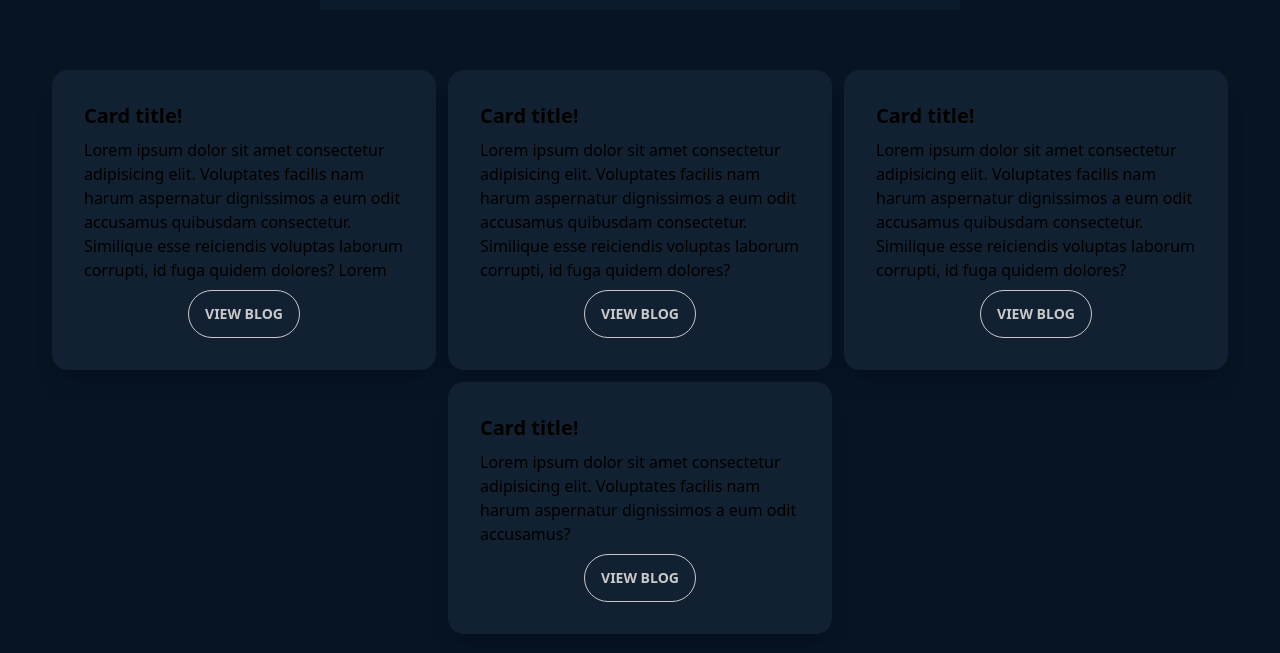
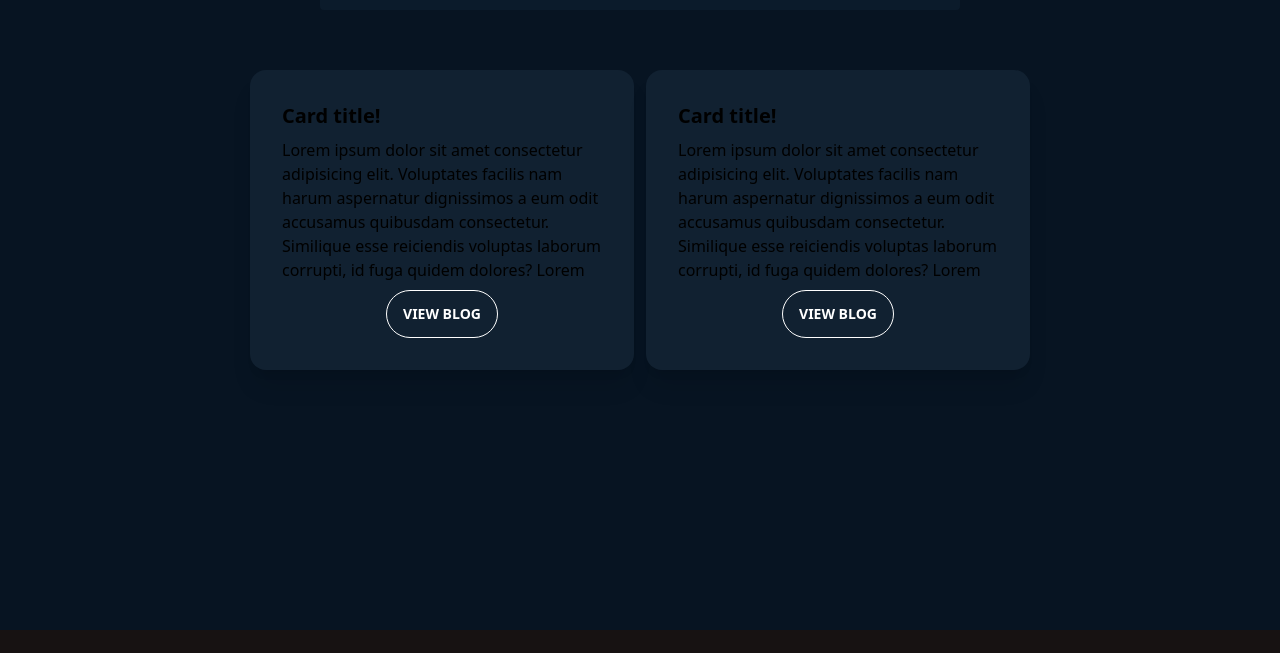
Before and after one commit to MisterH100/Insights-Blog-App, a Next.js app: page / in a window 1280 px wide. Shown: the part 299-952 px from the top of the page. After the commit the page ends 929 px from the top, so only its background shows below. Built offline with nearby package versions, Linux system fonts and the light colour scheme.

Commit message:
add Loading

```diff
--- a/app/components/Blog.tsx
+++ b/app/components/Blog.tsx
@@ -3,20 +3,27 @@ import Link from "next/link";
 const Blog =()=>{
     return(
         <section className="p-10">
-            <article className="min-h-screen px-10">
+            <article className="min-h-screen px-2 md:px-10">
                 <div className="hero-content">
                     <div className="w-full">
-                        <div className="flex items-center justify-between">
-                            <h1 className="text-5xl font-bold">Hello there</h1>
-                            <div className="w-14">
+                        <div className="py-4">
+                            <div className="flex items-center gap-2 w-20">
+                                <div className="avatar">
+                                    <div className="w-24 rounded bg-slate-400">
+                                        <img
+                                            src=""
+                                            alt="image"
+                                        />
+                                    </div>
+                                </div>
                                 <div>
-                                    <p className="stat-title">Info:</p>
+                                    <p className="stat-title">Name</p>
                                     <p className="stat-value text-base">00/00/00</p>
-                                    <p className="stat-desc">written by: </p>
+                                    <p className="stat-desc">insights</p>
                                 </div>
                             </div>
                         </div>
-
+                        <h1 className="text-5xl font-bold">Hello there</h1>
                         <p className="py-6">
                             Lorem ipsum dolor sit amet consectetur adipisicing elit. Sint voluptatum debitis incidunt quia eos. Ea possimus voluptas modi reprehenderit tempora, autem quo nostrum sed laborum consectetur officiis quis dolorem error? Lorem ipsum dolor sit amet consectetur adipisicing elit. Suscipit magnam vitae aspernatur dolorum error officiis ipsam ratione! Consequatur iure excepturi ratione, nesciunt alias molestiae saepe voluptatibus est officia aperiam minus! Lorem ipsum dolor sit amet consectetur adipisicing elit. Praesentium, sed! Ducimus, tempora ea! Animi reiciendis eum vitae cum cupiditate quibusdam voluptatum, minima deserunt aliquid sit, veritatis architecto natus, laudantium est.
                         </p>
--- a/app/components/Blogs.tsx
+++ b/app/components/Blogs.tsx
@@ -1,51 +1,52 @@
+"use client";
 import Link from "next/link";
+import { useEffect, useState } from "react";
+import Loading from "./Loading";
 
 const Blogs = ()=>{
+    const [loading, setLoading] = useState(true);
+
+    useEffect(()=>{
+    setTimeout(()=>{
+        setLoading(false)
+    }, 2000)
+    })
+
     return(
         <section className="w-full flex flex-wrap justify-center gap-3 p-10">
+            {loading? <Loading/>:
+                <>
                     <div className="card w-96 bg-[#112131] shadow-xl">
                         <div className="card-body">
                             <h2 className="card-title">Card title!</h2>
-                    <p className="h-32 overflow-hidden text-ellipsis">Lorem ipsum dolor sit amet consectetur adipisicing elit. Voluptates facilis nam harum aspernatur dignissimos a eum odit accusamus quibusdam consectetur. Similique esse reiciendis voluptas laborum corrupti, id fuga quidem dolores?
-                    Lorem ipsum dolor sit amet consectetur adipisicing elit. Adipisci ea, autem dolores labore culpa laudantium minus ipsam aspernatur animi architecto ratione sit modi ex. Repellat dolorem voluptate ut earum consequuntur.
+                            <p className="h-36 overflow-hidden text-ellipsis text-base">Lorem ipsum dolor sit amet consectetur adipisicing elit. Voluptates facilis nam harum aspernatur dignissimos a eum odit accusamus quibusdam consectetur. Similique esse reiciendis voluptas laborum corrupti, id fuga quidem dolores?
+                            Lorem ipsum dolor sit amet consectetur adipisicing elit. Adipisci ea, autem dolores labore culpa laudantium minus ipsam aspernatur animi architecto ratione sit modi ex. Repellat dolorem voluptate ut earum consequuntur.Lorem ipsum dolor sit amet consectetur adipisicing elit. Quasi, voluptate harum iure in distinctio sunt beatae culpa aliquam magnam voluptates ex asperiores nostrum, perferendis animi, eaque vitae dolorem corrupti quo.
                             </p>
                             <div className="card-actions justify-center">
                             <Link href={'/1'}>
-                        <button className="btn btn-outline">View Blog</button>
+                                <button className="btn btn-outline text-white">View Blog</button>
                             </Link>
                             </div>
                         </div>
+
                     </div>
 
                     <div className="card w-96 bg-[#112131] shadow-xl">
                         <div className="card-body">
                             <h2 className="card-title">Card title!</h2>
-                    <p>Lorem ipsum dolor sit amet consectetur adipisicing elit. Voluptates facilis nam harum aspernatur dignissimos a eum odit accusamus quibusdam consectetur. Similique esse reiciendis voluptas laborum corrupti, id fuga quidem dolores?</p>
+                            <p className="h-36 overflow-hidden text-ellipsis text-base">Lorem ipsum dolor sit amet consectetur adipisicing elit. Voluptates facilis nam harum aspernatur dignissimos a eum odit accusamus quibusdam consectetur. Similique esse reiciendis voluptas laborum corrupti, id fuga quidem dolores?
+                            Lorem ipsum dolor sit amet consectetur adipisicing elit. Adipisci ea, autem dolores labore culpa laudantium minus ipsam aspernatur animi architecto ratione sit modi ex. Repellat dolorem voluptate ut earum consequuntur.Lorem ipsum dolor sit amet consectetur adipisicing elit. Quasi, voluptate harum iure in distinctio sunt beatae culpa aliquam magnam voluptates ex asperiores nostrum, perferendis animi, eaque vitae dolorem corrupti quo.
+                            </p>
                             <div className="card-actions justify-center">
-                    <button className="btn btn-outline">View Blog</button>
+                            <Link href={'/1'}>
+                                <button className="btn btn-outline text-white">View Blog</button>
+                            </Link>
                             </div>
                         </div>
                     </div>
+                </>
+            }
 
-            <div className="card w-96 bg-[#112131] shadow-xl">
-                <div className="card-body">
-                    <h2 className="card-title">Card title!</h2>
-                    <p>Lorem ipsum dolor sit amet consectetur adipisicing elit. Voluptates facilis nam harum aspernatur dignissimos a eum odit accusamus quibusdam consectetur. Similique esse reiciendis voluptas laborum corrupti, id fuga quidem dolores?</p>
-                    <div className="card-actions justify-center">
-                    <button className="btn btn-outline">View Blog</button>
-                    </div>
-                </div>
-            </div>
-
-            <div className="card w-96 bg-[#112131] shadow-xl">
-                <div className="card-body">
-                    <h2 className="card-title">Card title!</h2>
-                    <p>Lorem ipsum dolor sit amet consectetur adipisicing elit. Voluptates facilis nam harum aspernatur dignissimos a eum odit accusamus?</p>
-                    <div className="card-actions justify-center">
-                    <button className="btn btn-outline">View Blog</button>
-                    </div>
-                </div>
-            </div>
         </section>
     )
 }
--- /dev/null
+++ b/app/components/Loading.tsx
@@ -0,0 +1,9 @@
+const Loading = () =>{
+    return(
+        <section className="absolute flex justify-center w-full bg-[#071422]">
+            <span className="loading loading-spinner loading-lg"></span>
+        </section>
+    )
+}
+
+export default Loading;
--- a/app/layout.tsx
+++ b/app/layout.tsx
@@ -1,7 +1,8 @@
+"use client";
 import Header from './components/Header'
 import './globals.css'
 import type { Metadata } from 'next'
-
+import { useState} from 'react'
 
 export const metadata: Metadata = {
   title: 'Insights blog',
@@ -9,9 +10,11 @@ export const metadata: Metadata = {
 }
 
 export default function RootLayout({children,}: {children: React.ReactNode}) {
+  const [theme, setTheme] = useState("forest");
+
   return (
-    <html lang="en" data-theme="forest">
-      <body className="bg-[#071422]">
+    <html lang="en" data-theme={theme}>
+      <body className="relative bg-[#071422]">
         <Header/>
         {children}
       </body>
```
Lines whose indentation alone changed are shown as unchanged.
